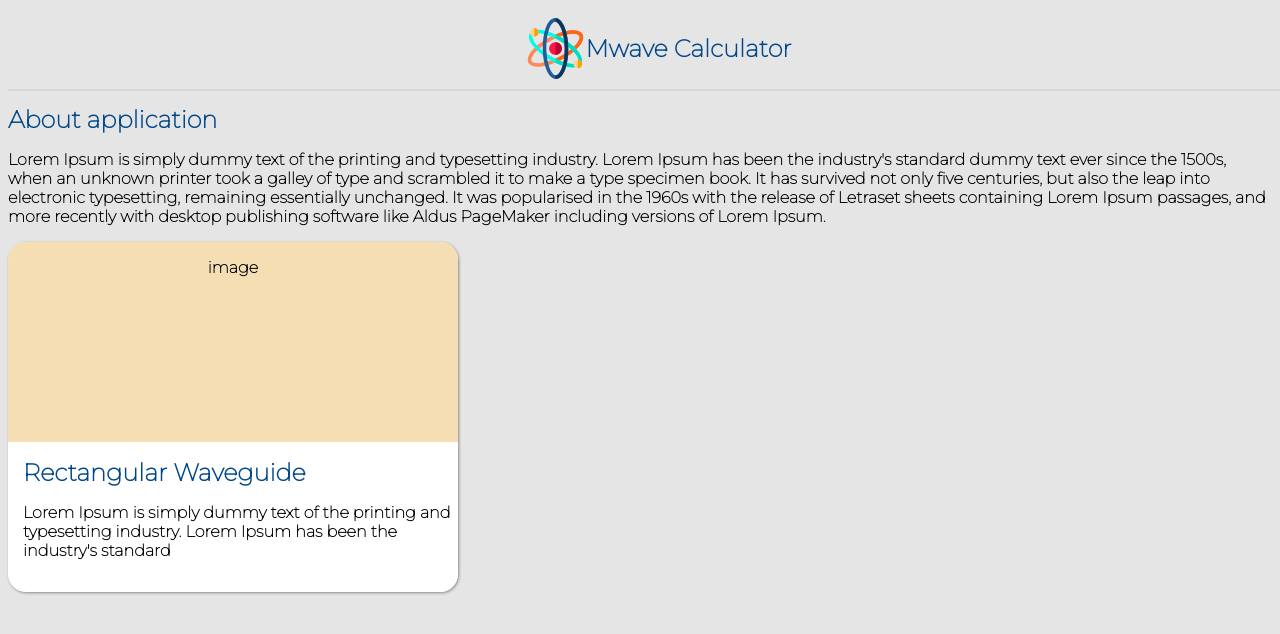
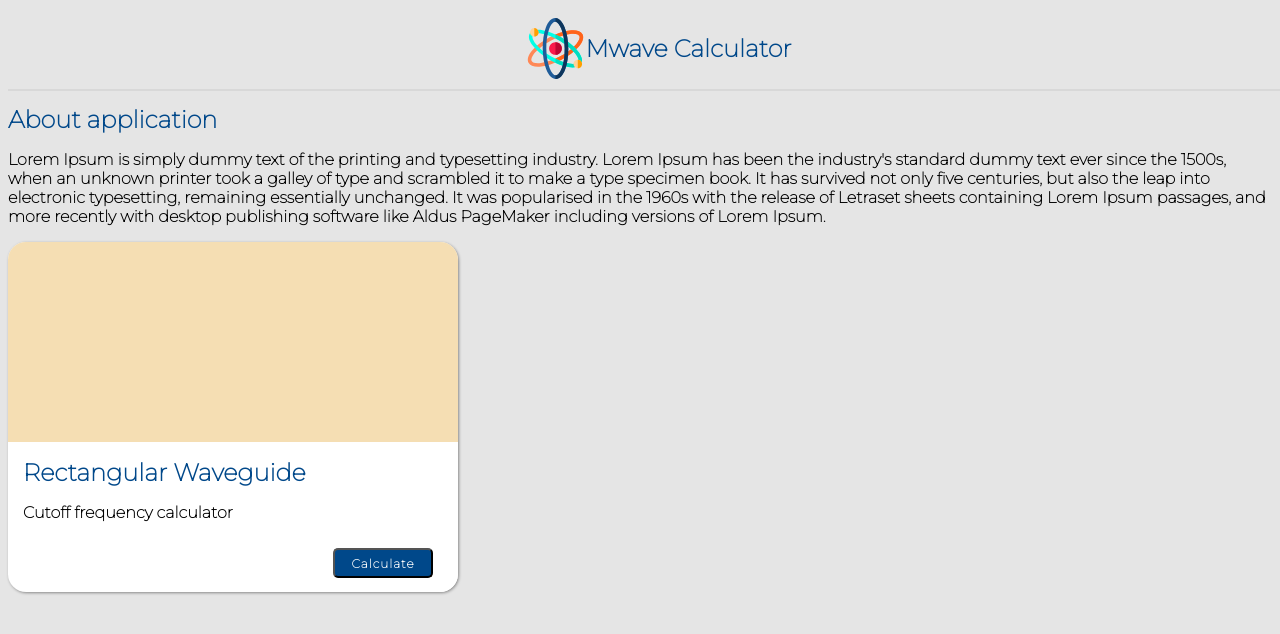
Before and after one commit to Pawel-Guzik/mwave-app, a Vue app: page / in a window 1280 px wide. Shown: the top 634 px of the page. Built offline with nearby package versions, Linux system fonts and the light colour scheme.

Commit message:
add button to card

```diff
--- a/src/components/SectionCard.vue
+++ b/src/components/SectionCard.vue
@@ -1,11 +1,12 @@
 <template>
     <div class="card">
         <div class="card-image">
-            <p> image </p>
+
         </div>
         <div class="card-text">
             <h1>Rectangular Waveguide</h1>
-            <p> Lorem Ipsum is simply dummy text of the printing and typesetting industry. Lorem Ipsum has been the industry's standard </p>
+            <p> Cutoff frequency calculator  </p>
+            <button class="button">Calculate</button>
         </div>
 
     </div>
@@ -48,8 +49,26 @@ h1 {
     background: white;
     border-bottom-left-radius: 18px;
     border-bottom-right-radius: 18px;
-
     text-align: left;
     margin-left: 15px;
+    font-family: 'Montserrat', sans-serif;
+}
+
+.button {
+    background-color: #00488A;
+
+    font-family: 'Montserrat', sans-serif;
+    color: white;
+    font-size: 12px;
+    font-weight: 600;
+    letter-spacing: 1px;
+
+    position: relative;
+    border-radius: 5px;
+    width: 100px;
+    height: 30px;
+    top: 10px;
+    bottom: 25px;
+    left: 310px;
 }
 </style>
```
